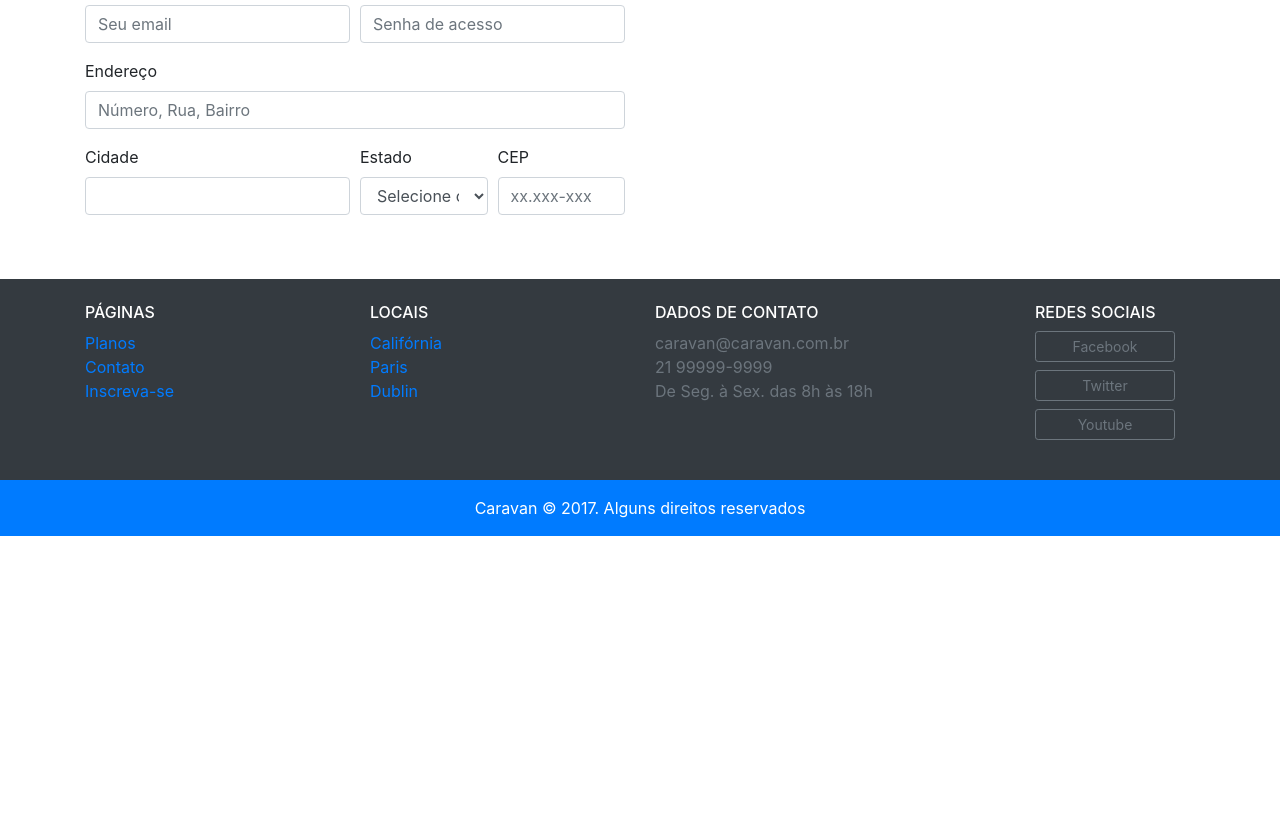
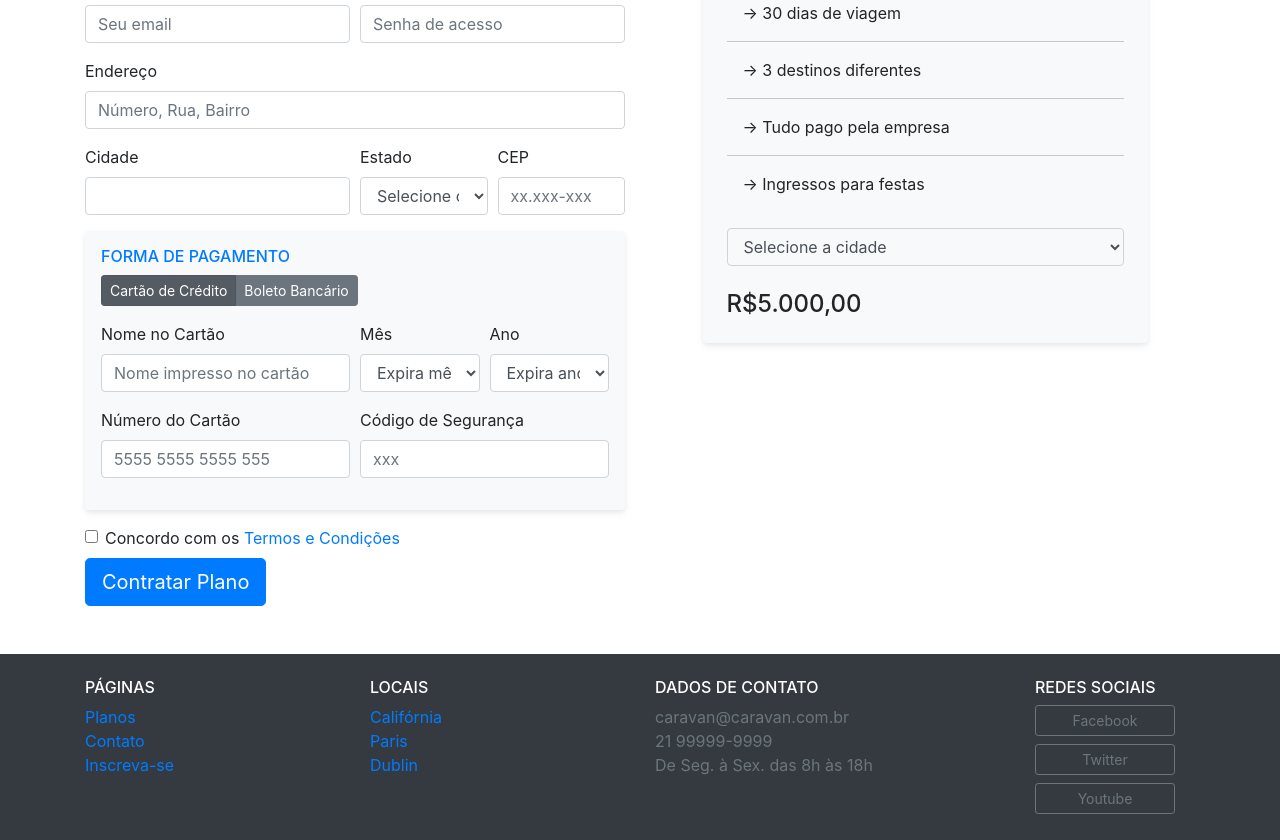
Before and after one commit to PedroPaivaDev/study-origamid-bootstrap, a plain HTML site: page inscricao.html in a window 1280 px wide. Shown: the part 379-1219 px from the top of the page. Before the commit the page ends 915 px from the top, so only its background shows below. Drawn offline with Linux system fonts and the light colour scheme.

Commit message:
class 4.6: page subscribe - payment form

```diff
--- a/inscricao.html
+++ b/inscricao.html
@@ -120,10 +120,90 @@
           </div>
           <div class="form-group col-md-3 col-6">
             <label for="inputCEP">CEP</label>
-            <input type="text" class="form-control" id="inputCEP" placeholder="xx.xxx-xxx">
+            <input type="number" class="form-control" id="inputCEP" placeholder="xx.xxx-xxx">
           </div>
         </div>
+
+        <div class="bg-light rounded box-shadow p-3 form-group">
+          <h2 class="h6 text-primary">FORMA DE PAGAMENTO</h2>
+          <nav class=" nav btn-group mb-3" role="group" id="paymentForm">
+            <button type="button" class="btn btn-secondary btn-sm active" id="creditCard" data-toggle="tab" href="#navCreditCard" role="tab" aria-controls="creditCard" aria-selected="true">Cartão de Crédito</button>
+            <button type="button" class="btn btn-secondary btn-sm" id="bankSlip" data-toggle="tab" href="#navBankSlip" role="tab" aria-controls="navBankSlip" aria-selected="false">Boleto Bancário</button>
+          </nav>
+          <div class="tab-content" id="paymentContent">
+            <div class="tab-pane fade show active" id="navCreditCard" role="tabpanel" aria-labelledby="navCreditCard">
+              <div class="form-row">
+                <div class="form-group col-md-6">
+                  <label for="inputNameCard">Nome no Cartão</label>
+                  <input type="text" class="form-control" id="inputNameCard" placeholder="Nome impresso no cartão">
+                </div>
+                <div class="form-group col-md-3 col-6">
+                  <label for="inputMonth">Mês</label>
+                  <select class="form-control" id="inputMonth">
+                    <option>Expira mês...</option>
+                    <option>Janeiro</option>
+                    <option>Fevereiro</option>
+                    <option>Março</option>
+                  </select>
+                </div>
+                <div class="form-group col-md-3 col-6">
+                  <label for="inputYear">Ano</label>
+                  <select class="form-control" id="inputYear">
+                    <option>Expira ano...</option>
+                    <option>2017</option>
+                    <option>2018</option>
+                    <option>2019</option>
+                  </select>
+                </div>
+                <div class="form-group col-md-6">
+                  <label for="inputNumberCard">Número do Cartão</label>
+                  <input type="number" class="form-control" id="inputNumberCard" placeholder="5555 5555 5555 555">
+                </div>
+                <div class="form-group col-md-6">
+                  <label for="inputCodeCard">Código de Segurança</label>
+                  <input type="number" class="form-control" id="inputCodeCard" placeholder="xxx">
+                </div>
+              </div>
+            </div>
+            <div class="tab-pane fade show" id="navBankSlip" role="tabpanel" aria-labelledby="navBankSlip">
+              <p class="lead">Clique em contratar plano, que enviaremos um boleto para o seu e-mail.</p>
+            </div>
+          </div>
+        </div>
+        <div class="form-check mb-2">
+          <input type="checkbox" class="form-check-input" id="checkAgreement">
+          <label class="form-check-label" for="checkAgreement">Concordo com os <a href="#">Termos e Condições</a></label>
+        </div>
+        <button type="submit" class="btn btn-primary btn-lg">Contratar Plano</button>
       </form>
+
+      <div class="col-lg-5 mx-auto order-first order-lg-1 mb-5">
+        <h2 class="h6 text-primary">PLANO ESCOLHIDO</h2>
+        <div class="bg-light rounded p-4 box-shadow">
+          <h2>Gold</h2>
+          <ul class="list-plan list-unstyled">
+            <li>→ 30 dias de viagem</li>
+            <li>→ 3 destinos diferentes</li>
+            <li>→ Tudo pago pela empresa</li>
+            <li>→ Ingressos para festas</li>
+          </ul>
+          <form>
+            <div class="form-group">
+              <select class="form-control bg-light" id="inputCities">
+                <option>Selecione a cidade</option>
+                <option>Califórnia</option>
+                <option>Paris</option>
+                <option>Dublin</option>
+              </select>
+            </div>
+          </form>
+          <div class="row mt-4">
+            <div class="col">
+              <span class="h4">R$5.000,00</span>
+            </div>
+          </div>
+        </div>
+      </div>
     </div>
   </section>
 
```
